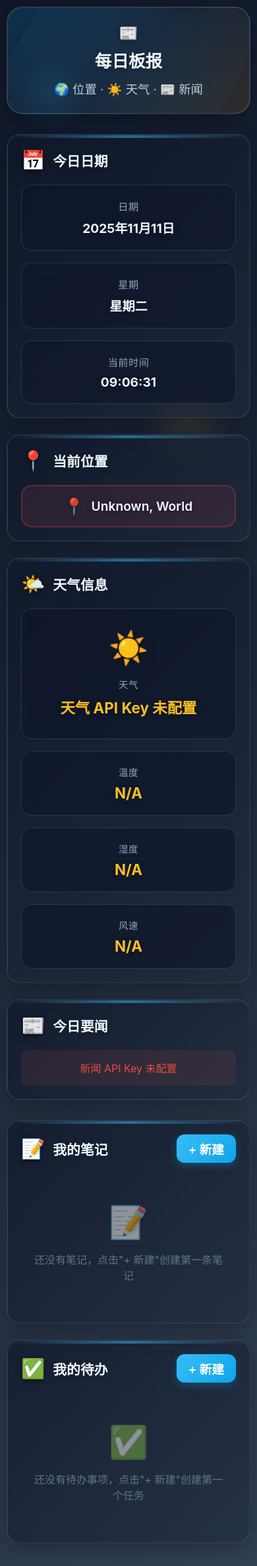
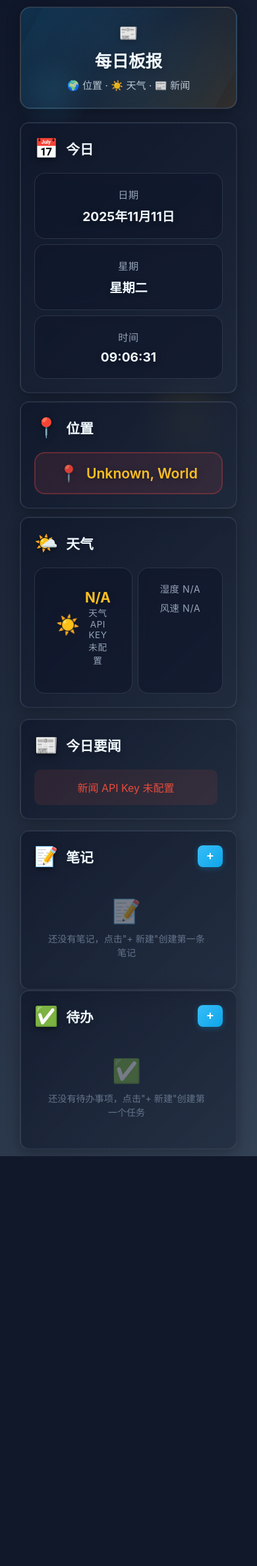
Before and after one commit to caijianmiao8-ai/tarot-test, a Flask app: page /g/daily_bulletin/ in a window 390 px wide. Shown: the whole page at 66% size. After the commit the page ends 1752 px from the top, so only its background shows below. Run offline with Flask 3, Linux system fonts and the light colour scheme; data that the repository does not hold is empty; some libraries are stand-ins or nearby versions.

Commit message:
refactor: Optimize daily bulletin layout for better space utilization
Redesigned layout for one-screen visibility:

Layout Changes:
- Top info bar: Date, Location, Weather in horizontal cards (3 columns)
- Main grid: 2-column layout (1.4fr news | 1fr sidebar)
- Left: News list with scrollable container (max-height: 600px)
- Right: Notes + Todos stacked vertically (max-height: 400px each)

Spacing Optimization:
- Reduced section padding: 28px → 18px
- Reduced section titles: 1.6em → 1.1em
- Compact cards (.section-compact): 14px padding
- Tighter gaps between elements: 30px → 16px
- Header padding reduced: 32px → 20px

Typography:
- News titles: 0.96em with 1.4 line-height
- News meta: 0.78em
- News description: 2-line ellipsis truncation
- Note/Todo content: 0.9em

Scrollbars:
- Custom styled scrollbars (5-6px width)
- Blue accent on hover
- Applied to news, notes, and todos lists

Button Sizes:
- Add buttons: 6px × 14px padding
- Simplified '+' text for compact display

Responsive:
- Breaks to single column at 1200px
- Mobile-friendly stacking

Result: All content visible in ~900px viewport height

```diff
--- a/blueprints/games/daily_bulletin/templates/games/daily_bulletin/index.html
+++ b/blueprints/games/daily_bulletin/templates/games/daily_bulletin/index.html
@@ -67,10 +67,11 @@
         }
 
         .container {
-            max-width: 1100px;
+            max-width: 1600px;
             width: 100%;
             position: relative;
             z-index: 1;
+            padding: 0 20px;
         }
 
         .header {
@@ -80,11 +81,11 @@
                 rgba(245, 158, 11, 0.12) 100%);
             backdrop-filter: blur(10px);
             border: 2px solid rgba(148, 163, 184, 0.2);
-            border-radius: 24px;
-            padding: 32px;
+            border-radius: 16px;
+            padding: 20px 24px;
             text-align: center;
-            margin-bottom: 30px;
-            box-shadow: 0 8px 32px rgba(0, 0, 0, 0.3);
+            margin-bottom: 20px;
+            box-shadow: 0 4px 20px rgba(0, 0, 0, 0.3);
             position: relative;
             overflow: hidden;
         }
@@ -122,9 +123,9 @@
         }
 
         .header .subtitle {
-            font-size: 1.15em;
+            font-size: 0.95em;
             color: #cbd5e1;
-            opacity: 0.95;
+            opacity: 0.9;
             position: relative;
         }
 
@@ -165,12 +166,45 @@
         }
 
         .content.show {
-            display: block;
+            display: grid;
         }
 
         @keyframes fadeIn {
             from { opacity: 0; transform: translateY(20px); }
             to { opacity: 1; transform: translateY(0); }
+        }
+
+        /* 顶部信息栏 - 横向布局 */
+        .top-info-bar {
+            display: grid;
+            grid-template-columns: repeat(auto-fit, minmax(250px, 1fr));
+            gap: 12px;
+            margin-bottom: 16px;
+        }
+
+        /* 主内容区域 - 两列布局 */
+        .main-grid {
+            display: grid;
+            grid-template-columns: 1.4fr 1fr;
+            gap: 16px;
+            align-items: start;
+        }
+
+        /* 右侧栏 */
+        .sidebar {
+            display: flex;
+            flex-direction: column;
+            gap: 14px;
+        }
+
+        /* 响应式 */
+        @media (max-width: 1200px) {
+            .main-grid {
+                grid-template-columns: 1fr;
+            }
+            .sidebar {
+                max-height: none;
+            }
         }
 
         .error {
@@ -186,15 +220,14 @@
         }
 
         .section {
-            margin-bottom: 24px;
-            padding: 28px;
+            padding: 18px 20px;
             background: linear-gradient(135deg,
-                rgba(15, 23, 42, 0.7) 0%,
-                rgba(30, 41, 59, 0.6) 100%);
+                rgba(15, 23, 42, 0.75) 0%,
+                rgba(30, 41, 59, 0.65) 100%);
             backdrop-filter: blur(10px);
             border: 2px solid rgba(148, 163, 184, 0.15);
-            border-radius: 20px;
-            box-shadow: 0 8px 32px rgba(0, 0, 0, 0.3);
+            border-radius: 14px;
+            box-shadow: 0 4px 20px rgba(0, 0, 0, 0.3);
             position: relative;
             overflow: hidden;
             transition: all 0.3s ease;
@@ -206,17 +239,27 @@
             top: 0;
             left: 0;
             right: 0;
-            height: 4px;
+            height: 3px;
             background: linear-gradient(90deg,
                 transparent,
-                rgba(56, 189, 248, 0.5),
+                rgba(56, 189, 248, 0.4),
                 transparent);
+            opacity: 0;
+            transition: opacity 0.3s;
+        }
+
+        .section:hover::before {
+            opacity: 1;
         }
 
         .section:hover {
-            transform: translateY(-2px);
-            box-shadow: 0 12px 40px rgba(0, 0, 0, 0.4);
             border-color: rgba(56, 189, 248, 0.3);
+            box-shadow: 0 6px 24px rgba(0, 0, 0, 0.4);
+        }
+
+        /* 紧凑型卡片 */
+        .section-compact {
+            padding: 14px 16px;
         }
 
         .section-title {
@@ -361,14 +404,35 @@
         .news-list {
             display: flex;
             flex-direction: column;
-            gap: 16px;
+            gap: 10px;
+            max-height: 600px;
+            overflow-y: auto;
+            padding-right: 8px;
+        }
+
+        .news-list::-webkit-scrollbar {
+            width: 6px;
+        }
+
+        .news-list::-webkit-scrollbar-track {
+            background: rgba(15, 23, 42, 0.3);
+            border-radius: 3px;
+        }
+
+        .news-list::-webkit-scrollbar-thumb {
+            background: rgba(56, 189, 248, 0.3);
+            border-radius: 3px;
+        }
+
+        .news-list::-webkit-scrollbar-thumb:hover {
+            background: rgba(56, 189, 248, 0.5);
         }
 
         .news-item {
             background: rgba(15, 23, 42, 0.5);
             border: 1px solid rgba(148, 163, 184, 0.15);
-            padding: 24px;
-            border-radius: 16px;
+            padding: 14px 16px;
+            border-radius: 10px;
             backdrop-filter: blur(8px);
             transition: all 0.3s ease;
             position: relative;
@@ -501,19 +573,19 @@
             background: linear-gradient(135deg, #38bdf8, #0ea5e9);
             color: white;
             border: none;
-            padding: 8px 18px;
-            border-radius: 12px;
+            padding: 6px 14px;
+            border-radius: 8px;
             cursor: pointer;
-            font-size: 0.9em;
+            font-size: 0.85em;
             font-weight: 600;
             transition: all 0.3s ease;
             margin-left: auto;
-            box-shadow: 0 4px 12px rgba(14, 165, 233, 0.3);
+            box-shadow: 0 2px 8px rgba(14, 165, 233, 0.3);
         }
 
         .add-btn:hover {
-            transform: translateY(-2px);
-            box-shadow: 0 6px 16px rgba(14, 165, 233, 0.5);
+            transform: translateY(-1px);
+            box-shadow: 0 4px 12px rgba(14, 165, 233, 0.5);
         }
 
         .section-title {
@@ -526,14 +598,34 @@
         .notes-list, .todos-list {
             display: flex;
             flex-direction: column;
-            gap: 12px;
+            gap: 8px;
+            max-height: 400px;
+            overflow-y: auto;
+            padding-right: 6px;
+        }
+
+        .notes-list::-webkit-scrollbar,
+        .todos-list::-webkit-scrollbar {
+            width: 5px;
+        }
+
+        .notes-list::-webkit-scrollbar-track,
+        .todos-list::-webkit-scrollbar-track {
+            background: rgba(15, 23, 42, 0.3);
+            border-radius: 3px;
+        }
+
+        .notes-list::-webkit-scrollbar-thumb,
+        .todos-list::-webkit-scrollbar-thumb {
+            background: rgba(56, 189, 248, 0.3);
+            border-radius: 3px;
         }
 
         .note-item, .todo-item {
             background: rgba(15, 23, 42, 0.5);
             border: 1px solid rgba(148, 163, 184, 0.15);
-            padding: 16px;
-            border-radius: 12px;
+            padding: 10px 12px;
+            border-radius: 8px;
             backdrop-filter: blur(8px);
             transition: all 0.3s ease;
             position: relative;
@@ -819,14 +911,19 @@
 
         .empty-state {
             text-align: center;
-            padding: 40px 20px;
+            padding: 24px 16px;
             color: #64748b;
         }
 
         .empty-state-icon {
-            font-size: 3em;
-            margin-bottom: 15px;
-            opacity: 0.5;
+            font-size: 2.2em;
+            margin-bottom: 10px;
+            opacity: 0.4;
+        }
+
+        .empty-state p {
+            font-size: 0.88em;
+            line-height: 1.5;
         }
     </style>
 </head>
@@ -862,13 +959,15 @@
         </div>
 
         <div id="content" class="content">
+            <!-- 顶部信息栏 -->
+            <div class="top-info-bar">
                 <!-- 日期时间 -->
-            <div class="section">
+                <div class="section section-compact">
                     <div class="section-title">
                         <span class="section-icon">📅</span>
-                    <span>今日日期</span>
-                </div>
-                <div class="datetime-info">
+                        <span>今日</span>
+                    </div>
+                    <div class="datetime-info" style="gap: 8px;">
                         <div class="datetime-item">
                             <div class="datetime-label">日期</div>
                             <div class="datetime-value" id="date">-</div>
@@ -878,51 +977,50 @@
                             <div class="datetime-value" id="weekday">-</div>
                         </div>
                         <div class="datetime-item">
-                        <div class="datetime-label">当前时间</div>
+                            <div class="datetime-label">时间</div>
                             <div class="datetime-value" id="time">-</div>
                         </div>
                     </div>
                 </div>
 
                 <!-- 位置信息 -->
-            <div class="section">
+                <div class="section section-compact">
                     <div class="section-title">
                         <span class="section-icon">📍</span>
-                    <span>当前位置</span>
+                        <span>位置</span>
                     </div>
                     <div class="location-info">
-                    <span id="location">-</span>
+                        <span id="location" style="font-size: 1.1em; color: #fbbf24;">-</span>
                     </div>
                 </div>
 
                 <!-- 天气信息 -->
-            <div class="section">
+                <div class="section section-compact">
                     <div class="section-title">
                         <span class="section-icon">🌤️</span>
-                    <span>天气信息</span>
-                </div>
-                <div class="weather-grid">
+                        <span>天气</span>
+                    </div>
+                    <div class="weather-grid" style="grid-template-columns: repeat(2, 1fr); gap: 8px;">
                         <div class="weather-item">
-                        <div class="weather-icon" id="weather-icon">☁️</div>
-                        <div class="weather-label">天气</div>
-                        <div class="weather-value" id="weather-desc">-</div>
+                            <div style="display: flex; align-items: center; gap: 8px;">
+                                <div class="weather-icon" id="weather-icon" style="font-size: 1.8em;">☁️</div>
+                                <div>
+                                    <div class="weather-value" id="weather-temp" style="font-size: 1.3em;">-</div>
+                                    <div class="weather-label" id="weather-desc" style="font-size: 0.85em;">-</div>
+                                </div>
+                            </div>
                         </div>
                         <div class="weather-item">
-                        <div class="weather-label">温度</div>
-                        <div class="weather-value" id="weather-temp">-</div>
-                    </div>
-                    <div class="weather-item">
-                        <div class="weather-label">湿度</div>
-                        <div class="weather-value" id="weather-humidity">-</div>
-                    </div>
-                    <div class="weather-item">
-                        <div class="weather-label">风速</div>
-                        <div class="weather-value" id="weather-wind">-</div>
-                    </div>
-                </div>
-            </div>
-
-            <!-- 新闻头条 -->
+                            <div class="weather-label">湿度 <span id="weather-humidity">-</span></div>
+                            <div class="weather-label">风速 <span id="weather-wind">-</span></div>
+                        </div>
+                    </div>
+                </div>
+            </div>
+
+            <!-- 主内容区域 -->
+            <div class="main-grid">
+                <!-- 左侧：新闻 -->
                 <div class="section">
                     <div class="section-title">
                         <span class="section-icon">📰</span>
@@ -933,14 +1031,14 @@
                     </div>
                 </div>
 
-            <!-- 个性化功能区域 -->
-            <div id="personal-section" class="personal-features" style="display: none;">
+                <!-- 右侧：笔记+待办 -->
+                <div class="sidebar" id="personal-section" style="display: none;">
                     <!-- 记事本 -->
                     <div class="section">
                         <div class="section-title">
                             <span class="section-icon">📝</span>
-                        <span>我的笔记</span>
-                        <button class="add-btn" onclick="showAddNoteDialog()">+ 新建</button>
+                            <span>笔记</span>
+                            <button class="add-btn" onclick="showAddNoteDialog()">+</button>
                         </div>
                         <div id="notes-list" class="notes-list">
                             <!-- 笔记将动态加载 -->
@@ -951,11 +1049,12 @@
                     <div class="section">
                         <div class="section-title">
                             <span class="section-icon">✅</span>
-                        <span>我的待办</span>
-                        <button class="add-btn" onclick="showAddTodoDialog()">+ 新建</button>
+                            <span>待办</span>
+                            <button class="add-btn" onclick="showAddTodoDialog()">+</button>
                         </div>
                         <div id="todos-list" class="todos-list">
                             <!-- 待办事项将动态加载 -->
+                        </div>
                     </div>
                 </div>
             </div>
```
Also changed, not shown: other parts of blueprints/games/daily_bulletin/templates/games/daily_bulletin/index.html (+22 -14 lines). Lines whose indentation alone changed are shown as unchanged.
